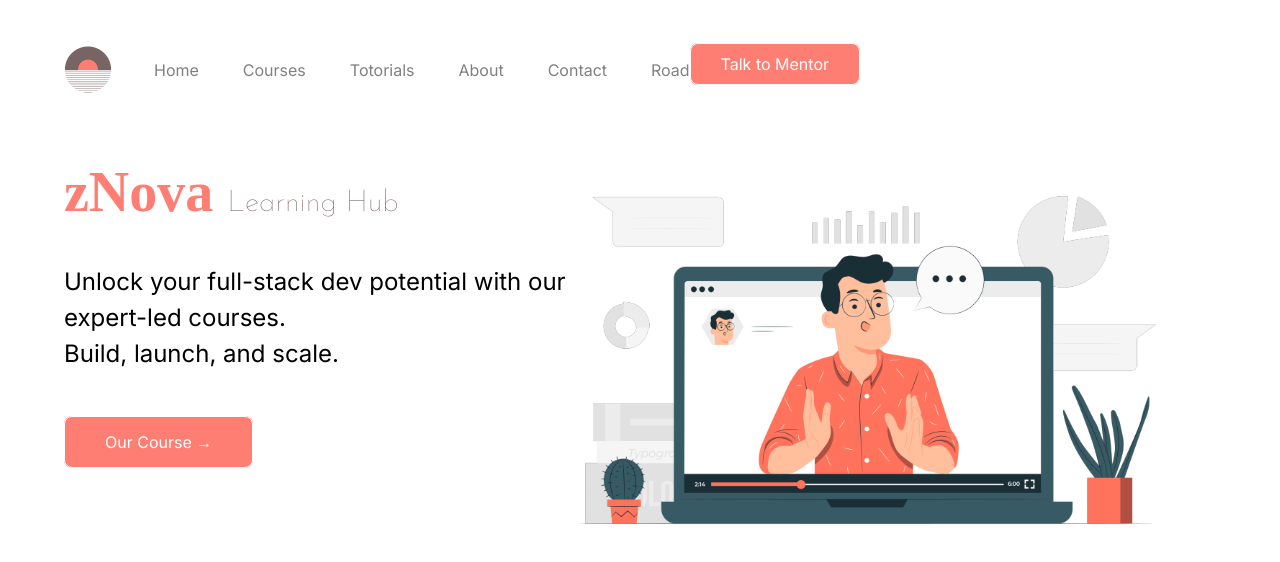
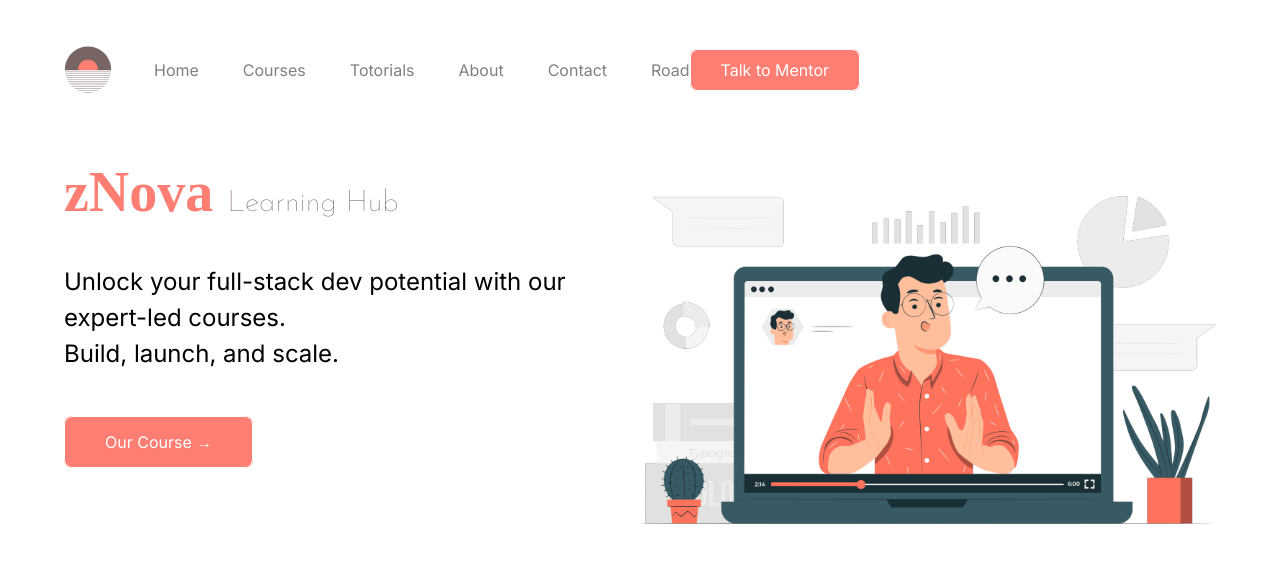
Before and after one commit to mrphyowork/znova-bg, a plain HTML site: page index.html in a window 1280 px wide. Drawn offline with Linux system fonts and the light colour scheme; a web font is replaced by a local one.

Commit message:
edited index.html

```diff
--- a/index.html
+++ b/index.html
@@ -55,7 +55,7 @@
         font-family: "Inter", sans-serif;
         position: relative;
         left: 55%;
-        bottom: 130%;
+        bottom: 100%;
       }
       .container {
         width: 90vw;
@@ -63,7 +63,7 @@
         margin: 50px auto;
         /* border: 2px solid black; */
         background-image: url(images/banner.png);
-        background-position: center right 60px;
+        background-position: center right 0;
         background-repeat: no-repeat;
         background-size: 50%;
         /* float: right; */
```
